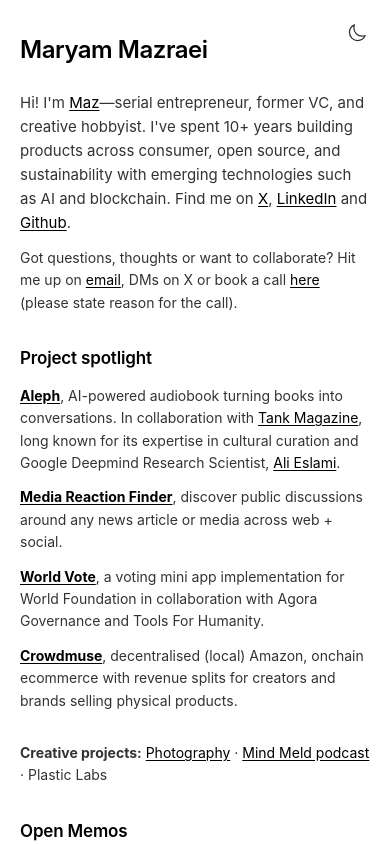
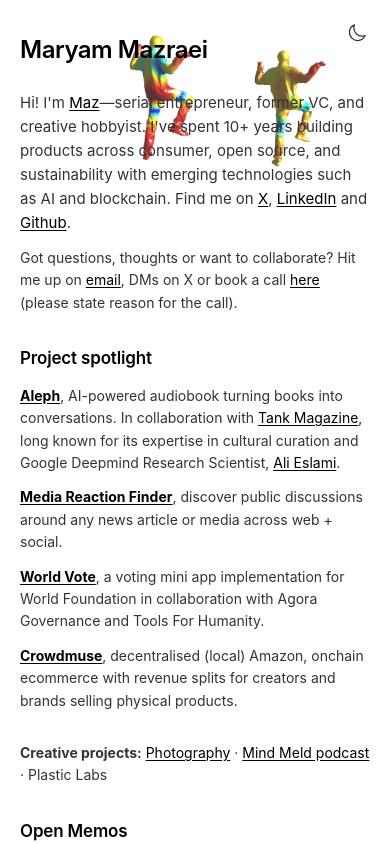
Before and after one commit to mmazco/website, a Next.js app: page / in a window 390 px wide. Shown: the top 844 px of the page. Built offline with nearby package versions, Linux system fonts and the light colour scheme.

Commit message:
Show bouncing 3D characters on mobile (40% opacity)

```diff
--- a/app/globals.css
+++ b/app/globals.css
@@ -580,9 +580,10 @@ body {
     right: 15px;
   }
 
-  /* Hide bouncing characters on mobile */
+  /* Show bouncing characters on mobile (smaller size) */
   .bouncing-character {
-    display: none;
+    display: block;
+    opacity: 0.4;
   }
 
   .photography-container {
```
